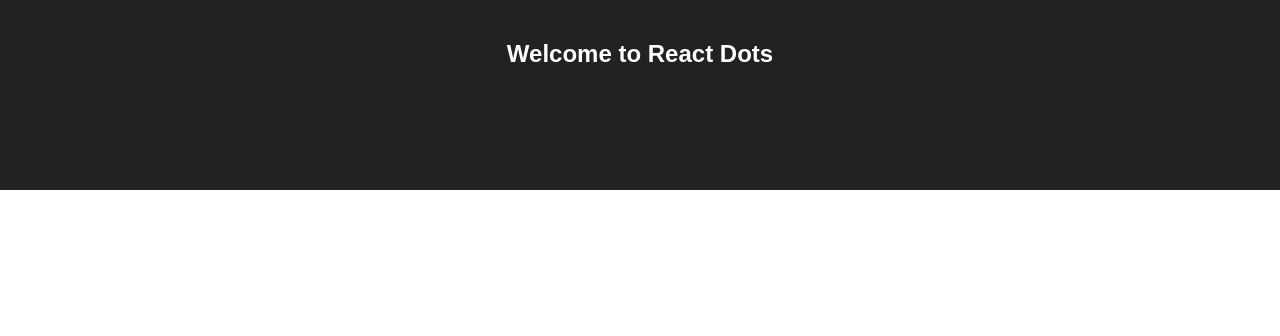
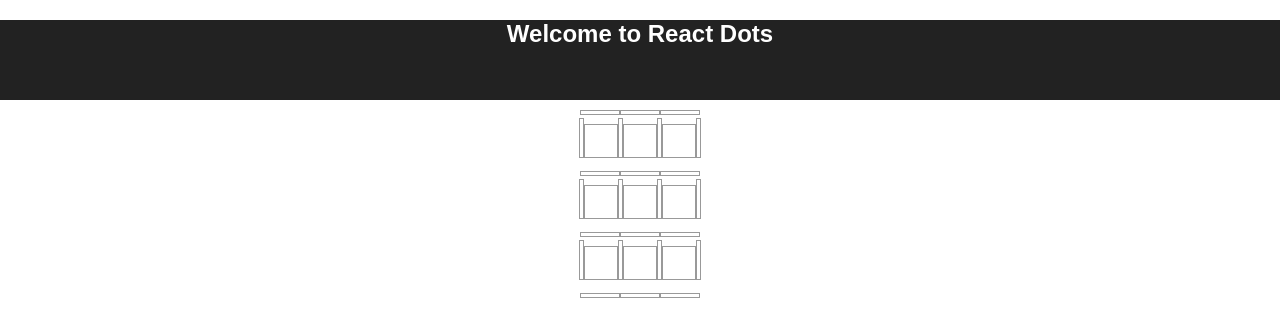
Before and after one commit to WilliamJones62/react-dots, a React (Create React App) app: page / in a window 1280 px wide. Shown: the top 336 px of the page. Built offline with nearby package versions, Linux system fonts and the light colour scheme.

Commit message:
First attempt to create boxes

```diff
--- a/src/App.css
+++ b/src/App.css
@@ -1,10 +1,63 @@
 .App {
+  margin: 0 0 0 0;
+  padding: 0;
   text-align: center;
 }
 
 .App-header {
+  margin: 0 0 0 0;
+  padding: 0;
   background-color: #222;
-  height: 150px;
-  padding: 20px;
+  height: 80px;
   color: white;
 }
+
+.board-row:after {
+  clear: both;
+  content: "";
+  display: table;
+  margin: 0 0 0 0;
+  padding: 0;
+}
+
+.square {
+  margin: 0 0 0 0;
+  padding: 0;
+  background: #fff;
+  border: 1px solid #999;
+  font-size: 24px;
+  font-weight: bold;
+  line-height: 34px;
+  height: 34px;
+  padding: 0;
+  text-align: center;
+  width: 34px;
+  overflow: hidden;
+}
+
+.horizontal {
+  margin: 0 0 0 0;
+  background: #fff;
+  border: 1px solid #999;
+  height: 5px;
+  padding: 0;
+  width: 40px;
+  overflow: hidden;
+}
+
+.virtical {
+  margin: 0 0 0 0;
+  background: #fff;
+  border: 1px solid #999;
+  height: 40px;
+  padding: 0;
+  width: 5px;
+  overflow: hidden;
+}
+
+.game {
+  display: flex;
+  flex-direction: row;
+  margin: 0 0 0 0;
+  padding: 0;
+}
--- a/src/App.js
+++ b/src/App.js
@@ -1,5 +1,104 @@
 import React, { Component } from 'react';
 import './App.css';
+
+function Horizontal(props) {
+  return (
+    <button className="horizontal">
+    </button>
+  );
+}
+
+function Virtical(props) {
+  return (
+    <button className="virtical">
+    </button>
+  );
+}
+
+function Square(props) {
+  return (
+    <button className="square">
+    </button>
+  );
+}
+
+class Board extends React.Component {
+  renderHorizontal(i) {
+    return (
+      <Horizontal
+      />
+    );
+  }
+
+  renderVirtical(i) {
+    return (
+      <Virtical
+      />
+    );
+  }
+
+  renderSquare(i) {
+    return (
+      <Square
+      />
+    );
+  }
+
+  render() {
+    return (
+      <div>
+        <div className="board-row">
+          {this.renderHorizontal(0)}
+          {this.renderHorizontal(1)}
+          {this.renderHorizontal(2)}
+        </div>
+        <div className="board-row">
+          {this.renderVirtical(0)}
+          {this.renderSquare(0)}
+          {this.renderVirtical(1)}
+          {this.renderSquare(1)}
+          {this.renderVirtical(2)}
+          {this.renderSquare(2)}
+          {this.renderVirtical(3)}
+        </div>
+        <div className="board-row">
+          {this.renderHorizontal(3)}
+          {this.renderHorizontal(4)}
+          {this.renderHorizontal(5)}
+        </div>
+        <div className="board-row">
+          {this.renderVirtical(4)}
+          {this.renderSquare(3)}
+          {this.renderVirtical(5)}
+          {this.renderSquare(4)}
+          {this.renderVirtical(6)}
+          {this.renderSquare(5)}
+          {this.renderVirtical(7)}
+        </div>
+        <div className="board-row">
+          {this.renderHorizontal(6)}
+          {this.renderHorizontal(7)}
+          {this.renderHorizontal(8)}
+        </div>
+        <div className="board-row">
+          {this.renderVirtical(8)}
+          {this.renderSquare(6)}
+          {this.renderVirtical(9)}
+          {this.renderSquare(7)}
+          {this.renderVirtical(10)}
+          {this.renderSquare(8)}
+          {this.renderVirtical(11)}
+        </div>
+        <div className="board-row">
+          {this.renderHorizontal(9)}
+          {this.renderHorizontal(10)}
+          {this.renderHorizontal(11)}
+        </div>
+      </div>
+    );
+  }
+}
+
 
 class App extends Component {
   render() {
@@ -8,6 +107,10 @@ class App extends Component {
         <div className="App-header">
           <h2>Welcome to React Dots</h2>
         </div>
+        <div className="game-board">
+          <Board />
+        </div>
+
       </div>
     );
   }
```
